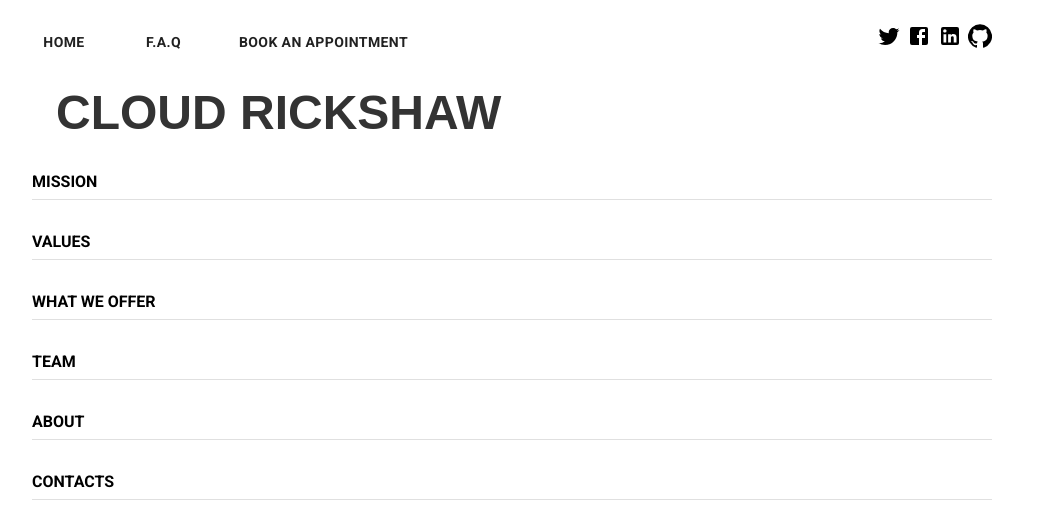
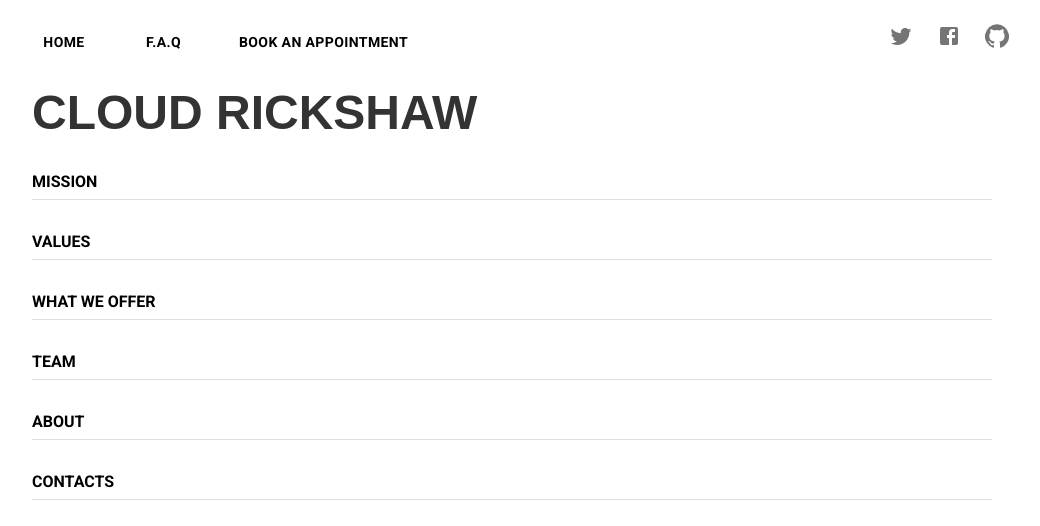
Before and after one commit to cloudrickshaw/cloudrickshaw.com, a React (Create React App) app: page / in a window 1280 px wide. Shown: the top 526 px of the page, without its empty margins (128-1168 px from the left). Built offline with nearby package versions, Linux system fonts and the light colour scheme.

Commit message:
Add Links to Social Icons

```diff
--- a/src/Nav/Navbar.jsx
+++ b/src/Nav/Navbar.jsx
@@ -12,13 +12,20 @@ const Navbar = () => {
 			<div className="navbar">
 				<div className="navigations">
 					<div className="nav-item">
-						<Button style={{ fontWeight: "bolder" }}>HOME</Button>
+						<Button style={{ fontWeight: "bolder", color: "black" }}>
+							HOME
+						</Button>
 					</div>
 					<div className="nav-item">
-						<Button style={{ fontWeight: "bolder" }}>F.A.Q</Button>
+						<Button style={{ fontWeight: "bolder", color: "black" }}>
+							F.A.Q
+						</Button>
 					</div>
 					<div className="nav-item">
-						<Button style={{ fontWeight: "bolder" }} onClick={redirectCalendly}>
+						<Button
+							style={{ fontWeight: "bolder", color: "black" }}
+							onClick={redirectCalendly}
+						>
 							Book an Appointment
 						</Button>
 					</div>
--- a/src/Nav/SocialLink.jsx
+++ b/src/Nav/SocialLink.jsx
@@ -1,15 +1,41 @@
+import IconButton from "@material-ui/core/IconButton";
 import FacebookIcon from "@material-ui/icons/Facebook";
 import TwitterIcon from "@material-ui/icons/Twitter";
-import LinkedInIcon from "@material-ui/icons/LinkedIn";
+// import LinkedInIcon from "@material-ui/icons/LinkedIn";
 import GitHubIcon from "@material-ui/icons/GitHub";
 
 const SocialLink = () => {
+	const handleClick = (link) => {
+		// #TODO Use select case here if linkedin is added
+		window.open(`https://${link}.com/cloudrickshaw`);
+	};
+
 	return (
 		<div className="social-links">
-			<TwitterIcon />
-			<FacebookIcon />
-			<LinkedInIcon />
-			<GitHubIcon />
+			<IconButton
+				aria-label="Twitter"
+				onClick={() => handleClick("twitter")}
+				style={{ height: "24px" }}
+			>
+				<TwitterIcon />
+			</IconButton>
+			<IconButton
+				aria-label="Facebook"
+				onClick={() => handleClick("facebook")}
+				style={{ height: "24px" }}
+			>
+				<FacebookIcon />
+			</IconButton>
+			{/* <IconButton aria-label="LinkedIn" style={{ height: "24px" }}>
+				<LinkedInIcon />
+			</IconButton> */}
+			<IconButton
+				aria-label="Github"
+				onClick={() => handleClick("github")}
+				style={{ height: "24px" }}
+			>
+				<GitHubIcon />
+			</IconButton>
 		</div>
 	);
 };
--- a/src/Nav/styles.css
+++ b/src/Nav/styles.css
@@ -25,7 +25,7 @@
 	font-weight: bolder;
 	text-transform: uppercase;
 	color: #333;
-	margin: 0.5em 0.5em;
+	margin: 0.5em 0.5em 0.5em 0em;
 	text-align: start;
 }
 
```
